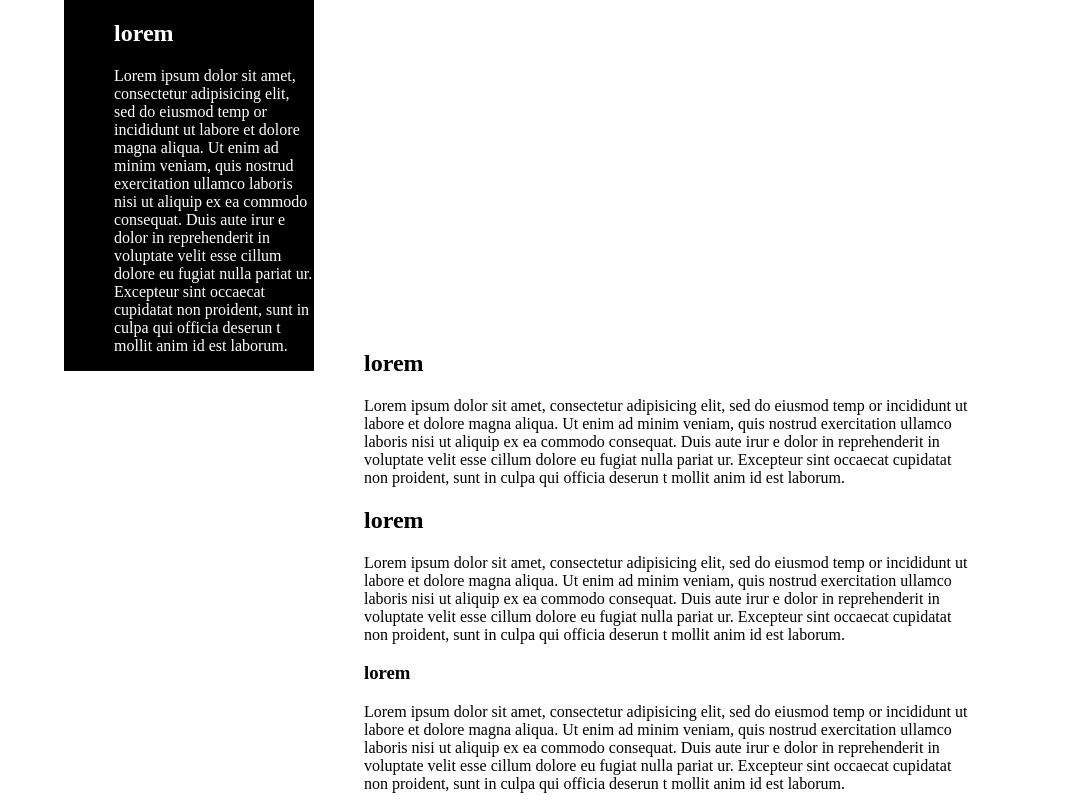
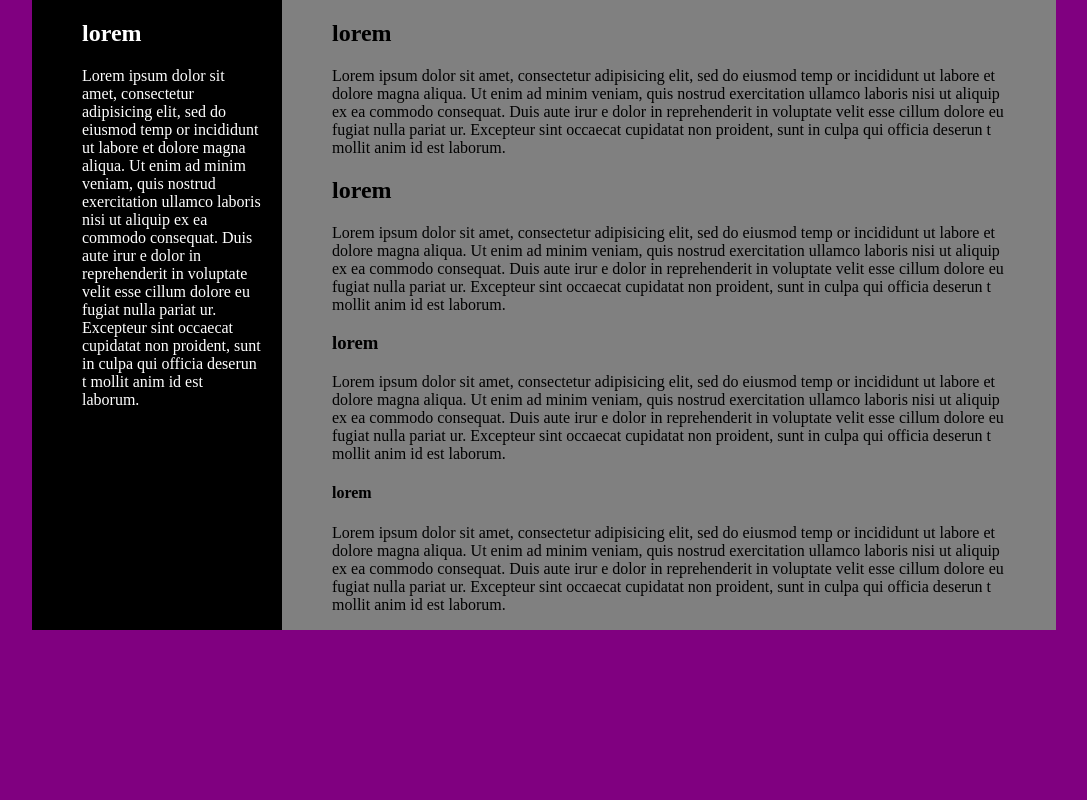
Before and after one commit to sebaureta/E3CP1A1, a plain HTML site: page ejercicio4/index.html in a window 1280 px wide. Shown: the top 800 px of the page, without its empty margins (96-1183 px from the left). Drawn offline with Linux system fonts and the light colour scheme.

Commit message:
completo

```diff
--- a/ejercicio4/index.html
+++ b/ejercicio4/index.html
@@ -5,28 +5,34 @@
  <style>
  body{
  margin:0px;
- width: 960px;
+ width: 100%;
  margin: auto;
+ background-color: purple;
+}
+
+section{
+	margin: 0 auto;
+	width: 80%;
+	display: table;
+
 
 }
-section{
+ .sidebar{
 
-	display: table;
-}
-
- .sidebar{
- float: left;
  width: 250px;
- padding-left:50px;
+padding: 0 20px 0 50px;
  box-sizing: border-box;
  background-color:black;
  color: white;
  display: table-cell;
  }
+
+
  .main{
  margin-left:250px;
  padding: 0 50px 0 50px;
  display: table-cell;
+ background-color: grey;
  }
  </style>
 </head>
```
